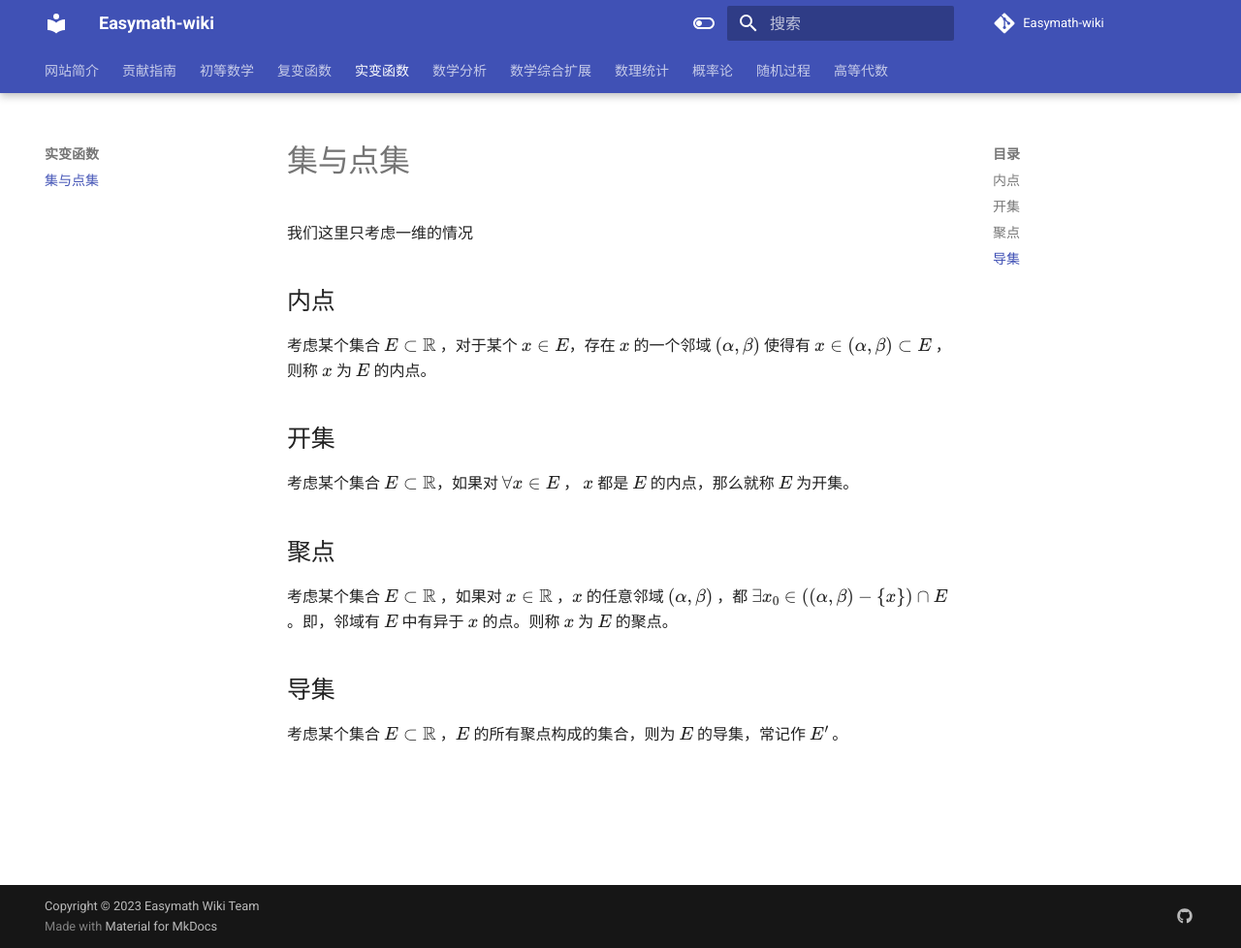
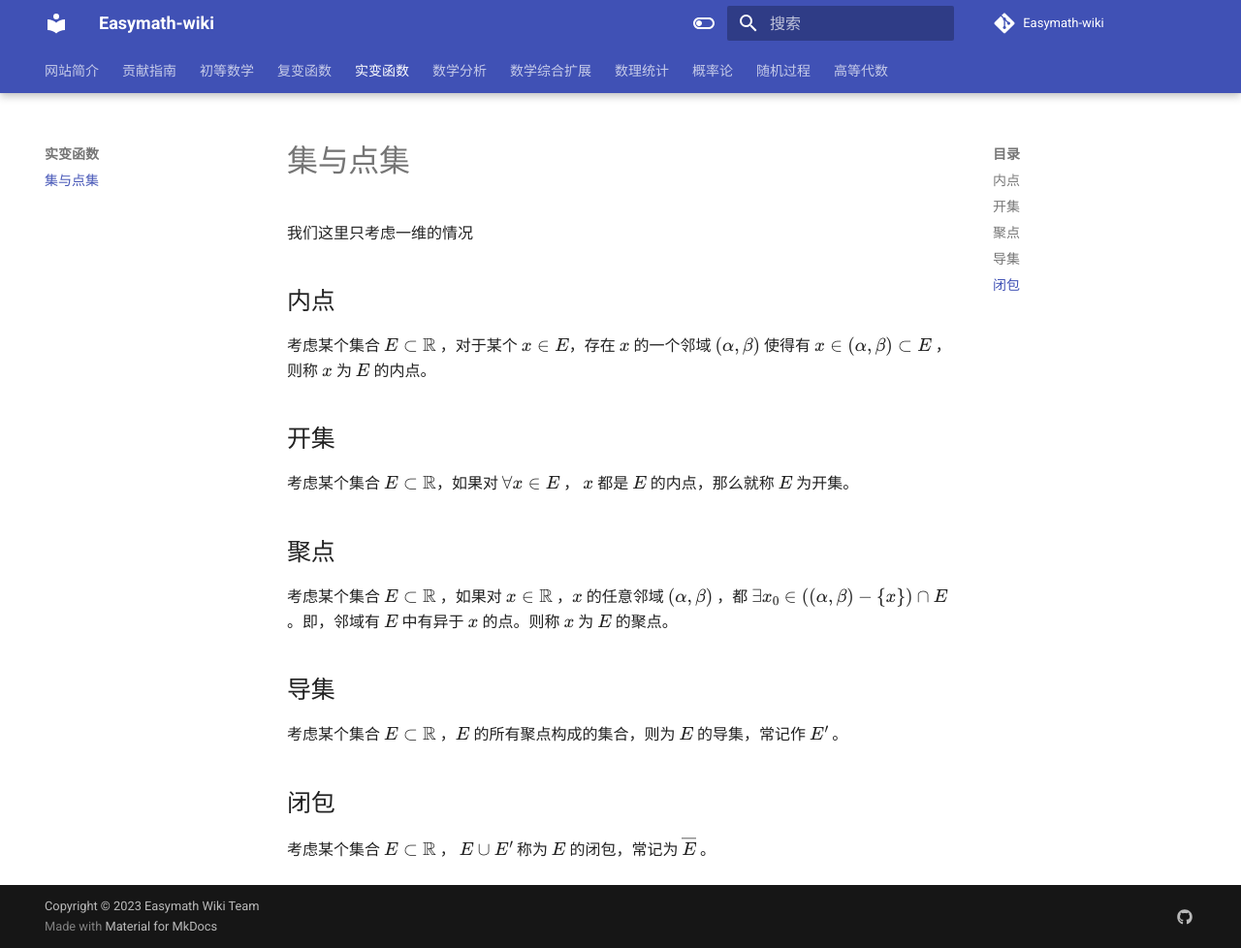
Before and after one commit to Easymath-wiki/Easymath-wiki, an MkDocs documentation site: the page built from docs/实变函数/基本概念.md, in a window 1280 px wide and 978 px high. Shown: the whole window at 97% size. Built offline with MkDocs 1.6.1 and Material for MkDocs 9.7.7, drawn with Linux system fonts in a browser that asks for light colours; formulas are drawn with MathJax 3; comment, search, counter and statistics services are not loaded.

Commit message:
更新实变函数概念：闭包

```diff
--- a/docs/实变函数/基本概念.md
+++ b/docs/实变函数/基本概念.md
@@ -17,3 +17,7 @@
 ## 导集
 
 考虑某个集合 $E \subset \mathbb{R}$ ，$E$ 的所有聚点构成的集合，则为 $E$ 的导集，常记作 $E'$ 。
+
+## 闭包
+
+考虑某个集合 $E \subset \mathbb{R}$ ， $E \cup E'$ 称为 $E$ 的闭包，常记为 $\overline{E}$ 。
```
